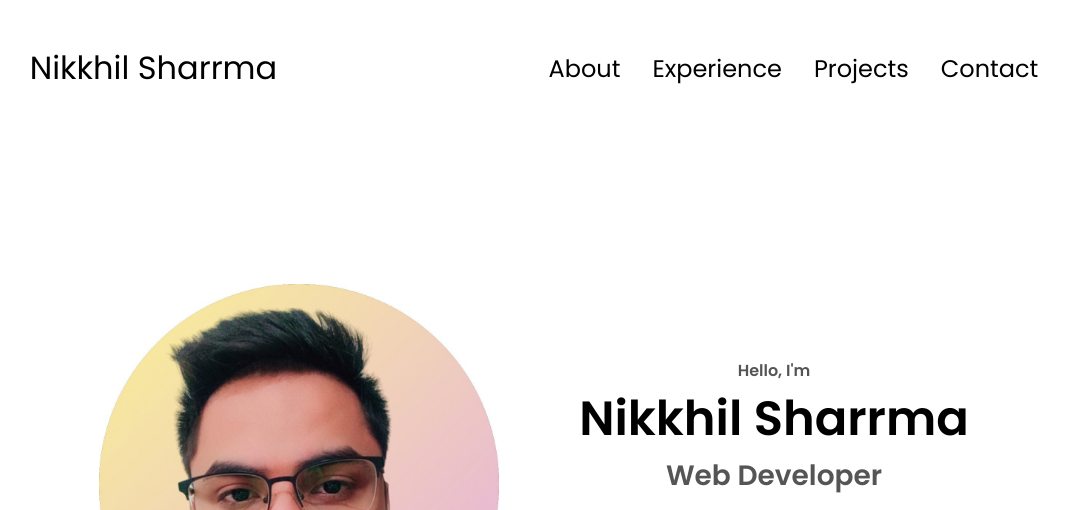
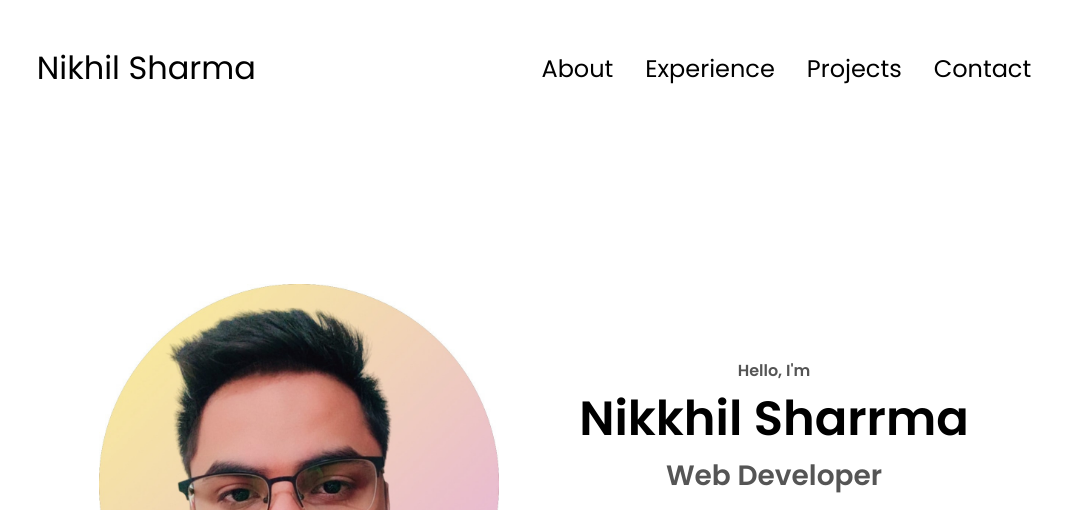
Before and after one commit to nicksarma24/Portfolio, a plain HTML site: page index.html in a window 1280 px wide. Shown: the top 510 px of the page, without its empty margins (106-1175 px from the left). Drawn offline with Linux system fonts and the light colour scheme.

Commit message:
Update index.html

```diff
--- a/index.html
+++ b/index.html
@@ -12,7 +12,7 @@
 
   <body>
     <nav id="desktop-nav">
-      <div class="logo">Nikkhil Sharrma</div>
+      <div class="logo">Nikhil Sharma</div>
       <div>
         <ul class="nav-links">
           <li><a href="#about">About</a></li>
```
